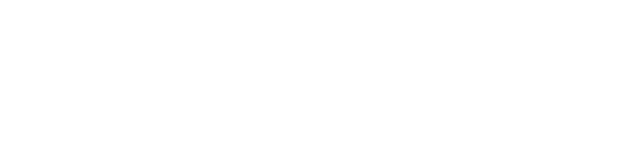
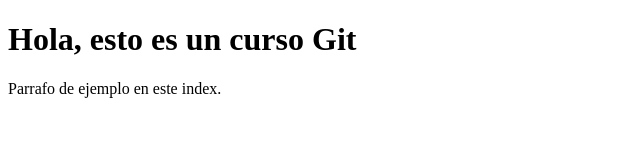
Before and after one commit to AlexiaGarciaCasanova/CursoGit, a plain HTML site: page index.html in a window 1280 px wide. Shown: the whole page, without its empty margins (0-640 px from the left). Drawn offline with Linux system fonts and the light colour scheme.

Commit message:
Comienzo del Proyecto

```diff
--- a/index.html
+++ b/index.html
@@ -7,6 +7,7 @@
     <title>Alexia Garcia Casanova</title>
 </head>
 <body>
-
+    <h1>Hola, esto es un curso Git</h1>
+    <p>Parrafo de ejemplo en este index.</p>
 </body>
 </html>
```
